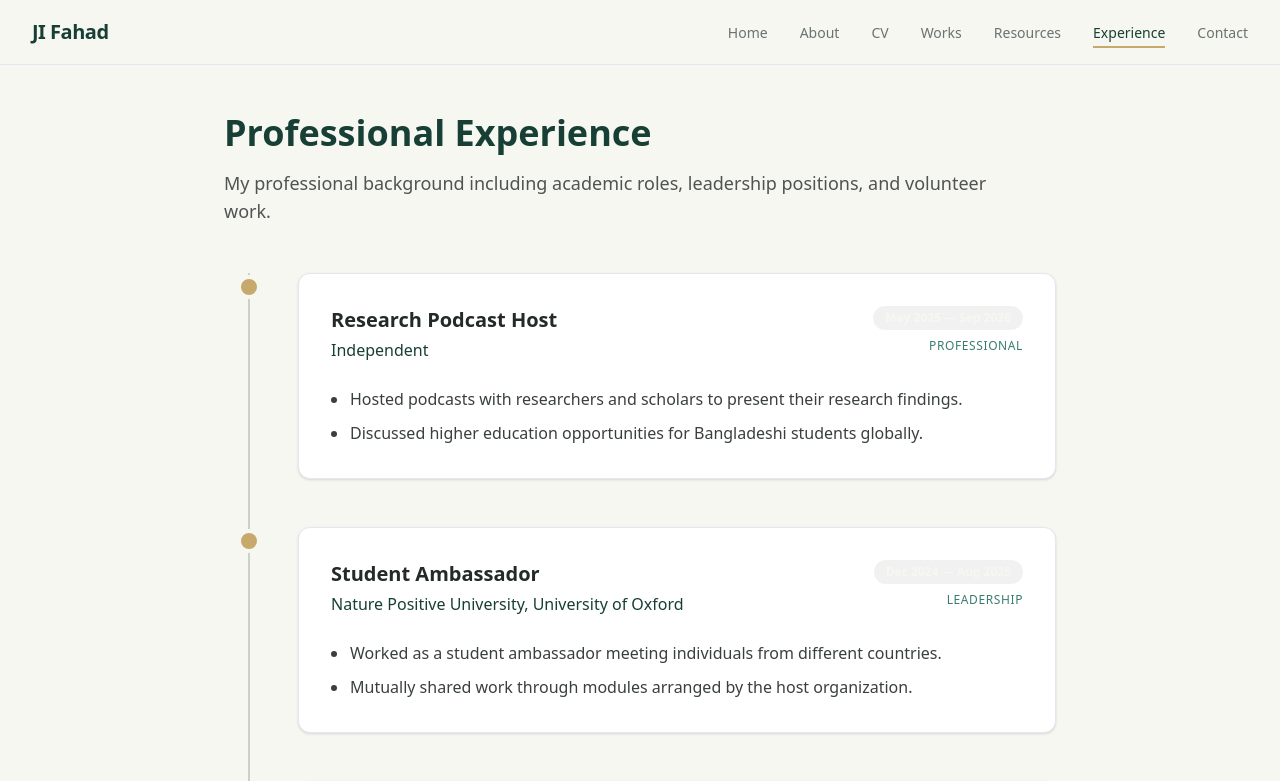
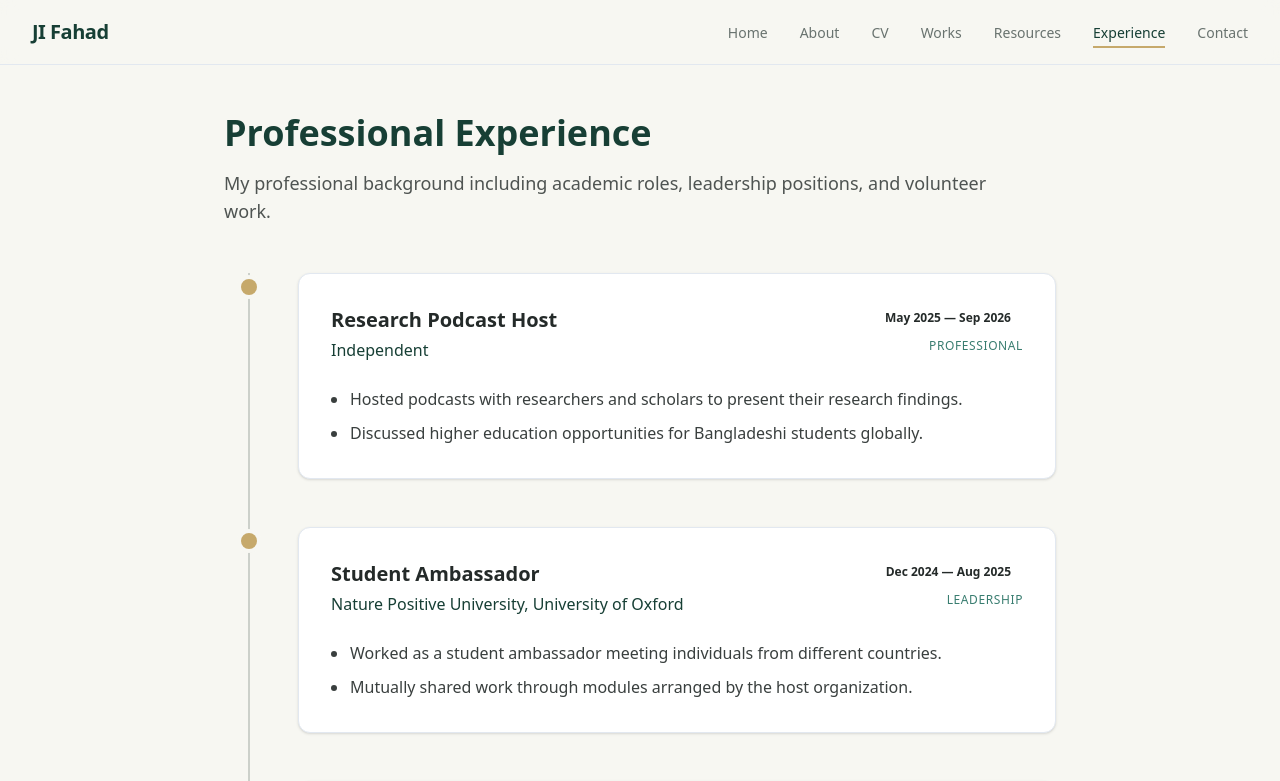
Before and after one commit to JIFahad2001/JIFahad, a Next.js app: page /experience in a window 1280 px wide. Shown: the top 781 px of the page. Built offline with nearby package versions, Linux system fonts and the light colour scheme.

Commit message:
Change background color class for experience tags
Updated background color class for experience tags.

```diff
--- a/app/experience/page.tsx
+++ b/app/experience/page.tsx
@@ -28,7 +28,7 @@ export default function Experience() {
                   {exp.location && <div className="text-sm text-muted mt-1">{exp.location}</div>}
                 </div>
                 <div className="flex flex-col items-start md:items-end gap-2">
-                  <span className="inline-flex px-3 py-1 rounded-full text-xs font-semibold bg-muted/10 text-muted-foreground whitespace-nowrap">
+                  <span className="inline-flex px-3 py-1 rounded-full text-xs font-semibold bg-10 text-base-foreground whitespace-nowrap">
                     {exp.startDate} — {exp.endDate}
                   </span>
                   <span className="text-xs font-medium uppercase tracking-wider text-secondary">
```
